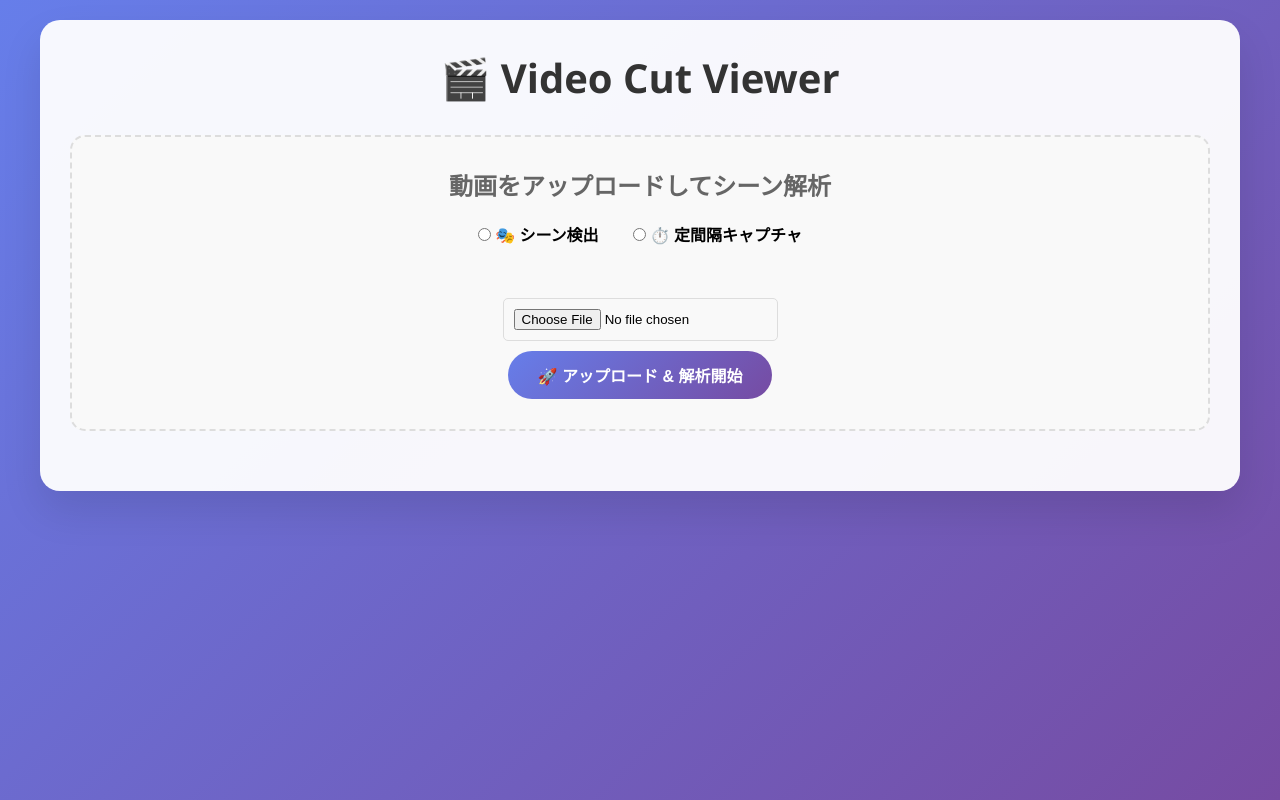
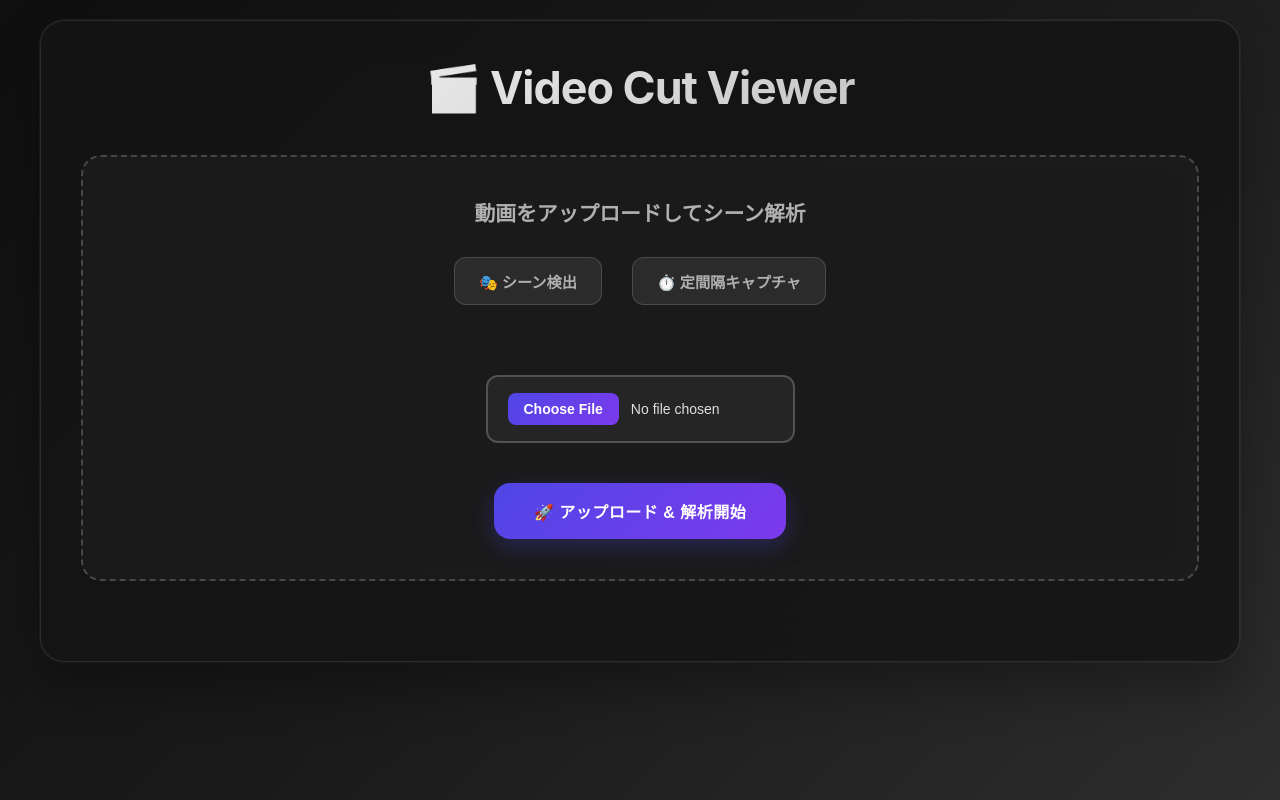
Before and after one commit to NORIKO-OZ/video-cut-viewer, a Flask app: template templates/index.html in a window 1280 px wide. Run offline with Flask 3, Linux system fonts and the light colour scheme; the template is opened without the code that fills it, so the values that code supplies are empty.

Commit message:
Redesign with modern dark theme
- Switch to sleek dark color scheme with gradient backgrounds
- Add glassmorphism effects with backdrop-filter and transparency
- Improve typography with modern font stack and better spacing
- Enhanced interactive elements with smooth transitions and hover effects
- Redesigned mode selector with custom radio buttons
- Updated file input styling with custom button design
- Modernized thumbnail cards with improved shadows and borders
- Enhanced modal design with better blur effects
- Added subtle animations and improved visual hierarchy

🤖 Generated with [Claude Code](https://claude.ai/code)

Co-Authored-By: Claude <noreply@anthropic.com>

```diff
--- a/templates/index.html
+++ b/templates/index.html
@@ -13,189 +13,297 @@
         }
 
         body {
-            font-family: 'Segoe UI', Tahoma, Geneva, Verdana, sans-serif;
-            background: linear-gradient(135deg, #667eea 0%, #764ba2 100%);
+            font-family: 'Inter', 'SF Pro Display', -apple-system, BlinkMacSystemFont, 'Segoe UI', sans-serif;
+            background: linear-gradient(135deg, #0f0f0f 0%, #1a1a1a 50%, #2d2d2d 100%);
             min-height: 100vh;
             padding: 20px;
+            color: #e0e0e0;
         }
 
         .container {
             max-width: 1200px;
             margin: 0 auto;
-            background: rgba(255, 255, 255, 0.95);
-            border-radius: 20px;
-            padding: 30px;
-            box-shadow: 0 20px 40px rgba(0,0,0,0.1);
+            background: rgba(20, 20, 20, 0.85);
+            backdrop-filter: blur(20px);
+            border: 1px solid rgba(255, 255, 255, 0.1);
+            border-radius: 24px;
+            padding: 40px;
+            box-shadow: 0 25px 50px rgba(0, 0, 0, 0.3), 0 0 0 1px rgba(255, 255, 255, 0.05);
         }
 
         h1 {
             text-align: center;
-            color: #333;
-            margin-bottom: 30px;
-            font-size: 2.5em;
+            color: #ffffff;
+            margin-bottom: 40px;
+            font-size: 2.8em;
+            font-weight: 700;
+            letter-spacing: -1px;
+            background: linear-gradient(135deg, #ffffff 0%, #b0b0b0 100%);
+            -webkit-background-clip: text;
+            -webkit-text-fill-color: transparent;
+            background-clip: text;
         }
 
         .upload-section {
             text-align: center;
-            margin-bottom: 30px;
-            padding: 30px;
-            border: 2px dashed #ddd;
-            border-radius: 15px;
-            background: #f9f9f9;
+            margin-bottom: 40px;
+            padding: 40px;
+            border: 2px dashed rgba(255, 255, 255, 0.2);
+            border-radius: 20px;
+            background: rgba(255, 255, 255, 0.03);
+            backdrop-filter: blur(10px);
+            transition: all 0.3s ease;
+        }
+
+        .upload-section:hover {
+            border-color: rgba(255, 255, 255, 0.3);
+            background: rgba(255, 255, 255, 0.05);
         }
 
         .upload-section h2 {
-            color: #666;
-            margin-bottom: 20px;
+            color: #b0b0b0;
+            margin-bottom: 30px;
+            font-weight: 600;
+            font-size: 1.3em;
         }
 
         .mode-selector {
-            margin: 20px 0;
+            margin: 30px 0;
+            display: flex;
+            justify-content: center;
+            gap: 30px;
         }
 
         .mode-selector label {
-            margin: 0 15px;
-            font-weight: bold;
+            position: relative;
+            padding: 12px 24px;
+            border-radius: 12px;
+            font-weight: 600;
+            font-size: 0.95em;
+            cursor: pointer;
+            transition: all 0.3s ease;
+            background: rgba(255, 255, 255, 0.08);
+            border: 1px solid rgba(255, 255, 255, 0.15);
+            color: #b0b0b0;
+        }
+
+        .mode-selector label:hover {
+            background: rgba(255, 255, 255, 0.12);
+            color: #ffffff;
+        }
+
+        .mode-selector input[type="radio"] {
+            display: none;
+        }
+
+        .mode-selector input[type="radio"]:checked + label,
+        .mode-selector label:has(input[type="radio"]:checked) {
+            background: linear-gradient(135deg, #4f46e5 0%, #7c3aed 100%);
+            color: #ffffff;
+            border-color: rgba(255, 255, 255, 0.3);
+            box-shadow: 0 8px 20px rgba(79, 70, 229, 0.3);
         }
 
         input[type="file"] {
-            margin: 10px;
-            padding: 10px;
-            border: 1px solid #ddd;
-            border-radius: 5px;
+            margin: 20px;
+            padding: 16px 20px;
+            border: 2px solid rgba(255, 255, 255, 0.2);
+            border-radius: 12px;
+            background: rgba(255, 255, 255, 0.05);
+            color: #e0e0e0;
+            font-size: 14px;
+            transition: all 0.3s ease;
+        }
+
+        input[type="file"]:hover {
+            border-color: rgba(255, 255, 255, 0.4);
+            background: rgba(255, 255, 255, 0.08);
+        }
+
+        input[type="file"]::file-selector-button {
+            background: linear-gradient(135deg, #4f46e5 0%, #7c3aed 100%);
+            color: white;
+            border: none;
+            padding: 8px 16px;
+            border-radius: 8px;
+            margin-right: 12px;
+            font-weight: 600;
+            cursor: pointer;
+            transition: all 0.3s ease;
+        }
+
+        input[type="file"]::file-selector-button:hover {
+            transform: translateY(-1px);
+            box-shadow: 0 4px 12px rgba(79, 70, 229, 0.4);
         }
 
         input[type="submit"] {
-            background: linear-gradient(135deg, #667eea 0%, #764ba2 100%);
+            background: linear-gradient(135deg, #4f46e5 0%, #7c3aed 100%);
             color: white;
-            padding: 12px 30px;
+            padding: 16px 40px;
             border: none;
-            border-radius: 25px;
+            border-radius: 16px;
             cursor: pointer;
             font-size: 16px;
-            font-weight: bold;
-            transition: transform 0.2s;
+            font-weight: 700;
+            letter-spacing: 0.5px;
+            transition: all 0.3s ease;
+            box-shadow: 0 8px 25px rgba(79, 70, 229, 0.3);
+            margin-top: 20px;
         }
 
         input[type="submit"]:hover {
-            transform: translateY(-2px);
+            transform: translateY(-3px);
+            box-shadow: 0 12px 35px rgba(79, 70, 229, 0.4);
+            background: linear-gradient(135deg, #5b52e8 0%, #8b5cf6 100%);
+        }
+
+        input[type="submit"]:active {
+            transform: translateY(-1px);
         }
 
         .video-section {
-            margin: 30px 0;
+            margin: 50px 0;
             text-align: center;
+        }
+
+        .video-section h3 {
+            color: #ffffff;
+            margin-bottom: 25px;
+            font-weight: 600;
+            font-size: 1.4em;
         }
 
         video {
             max-width: 100%;
-            border-radius: 10px;
-            box-shadow: 0 10px 30px rgba(0,0,0,0.2);
+            border-radius: 16px;
+            box-shadow: 0 15px 40px rgba(0, 0, 0, 0.4);
+            border: 1px solid rgba(255, 255, 255, 0.1);
         }
 
         .scenes-section {
-            margin-top: 30px;
+            margin-top: 50px;
         }
 
         .scenes-section h3 {
-            color: #333;
-            margin-bottom: 20px;
+            color: #ffffff;
+            margin-bottom: 30px;
             text-align: center;
+            font-weight: 600;
+            font-size: 1.5em;
         }
 
         .scenes-grid {
             display: grid;
-            grid-template-columns: repeat(auto-fill, minmax(200px, 1fr));
-            gap: 20px;
-            margin-top: 20px;
+            grid-template-columns: repeat(auto-fill, minmax(220px, 1fr));
+            gap: 25px;
+            margin-top: 30px;
         }
 
         .scene-item {
-            background: white;
-            border-radius: 10px;
+            background: rgba(255, 255, 255, 0.08);
+            backdrop-filter: blur(10px);
+            border: 1px solid rgba(255, 255, 255, 0.15);
+            border-radius: 16px;
             overflow: hidden;
-            box-shadow: 0 5px 15px rgba(0,0,0,0.1);
-            transition: all 0.2s;
+            box-shadow: 0 8px 25px rgba(0, 0, 0, 0.2);
+            transition: all 0.3s ease;
             cursor: pointer;
             position: relative;
         }
 
         .scene-item:hover {
-            transform: translateY(-5px);
+            transform: translateY(-8px);
+            border-color: rgba(255, 255, 255, 0.25);
+            box-shadow: 0 15px 40px rgba(0, 0, 0, 0.3);
         }
 
         .scene-item.active {
-            border: 3px solid #667eea;
-            transform: translateY(-5px);
-            box-shadow: 0 10px 30px rgba(102, 126, 234, 0.3);
+            border: 2px solid #4f46e5;
+            transform: translateY(-8px);
+            box-shadow: 0 20px 50px rgba(79, 70, 229, 0.4);
+            background: rgba(79, 70, 229, 0.15);
         }
 
         .scene-item.active::after {
             content: '▶';
             position: absolute;
-            top: 5px;
-            left: 5px;
-            background: #667eea;
+            top: 8px;
+            left: 8px;
+            background: linear-gradient(135deg, #4f46e5 0%, #7c3aed 100%);
             color: white;
-            width: 25px;
-            height: 25px;
+            width: 30px;
+            height: 30px;
             border-radius: 50%;
             display: flex;
             align-items: center;
             justify-content: center;
             font-size: 12px;
+            box-shadow: 0 4px 12px rgba(79, 70, 229, 0.4);
+            z-index: 10;
         }
 
         .scene-item img {
             width: 100%;
-            height: 120px;
+            height: 130px;
             object-fit: cover;
+            transition: transform 0.3s ease;
+        }
+
+        .scene-item:hover img {
+            transform: scale(1.05);
         }
 
         .scene-item p {
-            padding: 5px 10px;
+            padding: 8px 15px;
             text-align: center;
-            font-weight: bold;
-            color: #555;
+            font-weight: 600;
+            color: #e0e0e0;
             margin: 0;
+            font-size: 0.9em;
+            letter-spacing: 0.5px;
         }
 
         .scene-controls {
-            padding: 10px;
+            padding: 15px;
         }
 
         .jump-button {
             width: 100%;
-            padding: 8px;
-            background: linear-gradient(135deg, #667eea 0%, #764ba2 100%);
+            padding: 10px;
+            background: linear-gradient(135deg, #4f46e5 0%, #7c3aed 100%);
             color: white;
             border: none;
-            border-radius: 5px;
+            border-radius: 10px;
             cursor: pointer;
-            font-size: 12px;
-            font-weight: bold;
-            transition: transform 0.2s;
-            margin-top: 5px;
+            font-size: 13px;
+            font-weight: 600;
+            letter-spacing: 0.3px;
+            transition: all 0.3s ease;
+            margin-top: 8px;
+            box-shadow: 0 4px 12px rgba(79, 70, 229, 0.3);
         }
 
         .jump-button:hover {
             transform: translateY(-2px);
-            box-shadow: 0 4px 8px rgba(102, 126, 234, 0.3);
+            box-shadow: 0 6px 16px rgba(79, 70, 229, 0.4);
+            background: linear-gradient(135deg, #5b52e8 0%, #8b5cf6 100%);
         }
 
         .loading {
             text-align: center;
-            padding: 50px;
-            color: #666;
+            padding: 60px;
+            color: #b0b0b0;
         }
 
         .spinner {
-            border: 4px solid #f3f3f3;
-            border-top: 4px solid #667eea;
+            border: 4px solid rgba(255, 255, 255, 0.1);
+            border-top: 4px solid #4f46e5;
             border-radius: 50%;
-            width: 40px;
-            height: 40px;
+            width: 50px;
+            height: 50px;
             animation: spin 1s linear infinite;
-            margin: 20px auto;
+            margin: 25px auto;
         }
 
         @keyframes spin {
@@ -299,19 +413,20 @@
 
             <form method="post" action="/" enctype="multipart/form-data">
                 <div class="mode-selector">
-                    <label>
-                        <input type="radio" name="mode" value="scene" {% if selected_mode == 'scene' %}checked{% endif %}>
+                    <input type="radio" name="mode" id="scene-mode" value="scene" {% if selected_mode == 'scene' %}checked{% endif %}>
+                    <label for="scene-mode">
                         🎭 シーン検出
                     </label>
-                    <label>
-                        <input type="radio" name="mode" value="interval" {% if selected_mode == 'interval' %}checked{% endif %}>
+                    <input type="radio" name="mode" id="interval-mode" value="interval" {% if selected_mode == 'interval' %}checked{% endif %}>
+                    <label for="interval-mode">
                         ⏱️ 定間隔キャプチャ
                     </label>
                 </div>
 
                 <div id="interval-option" style="{% if selected_mode != 'interval' %}display:none;{% endif %}">
-                    <label>間隔（秒）:
-                        <input type="number" id="interval-input" name="interval" value="{{ interval or 5 }}" min="1" max="60" {% if selected_mode != 'interval' %}disabled{% endif %}>
+                    <label style="color: #b0b0b0; font-weight: 600; margin-bottom: 10px; display: block;">間隔（秒）:
+                        <input type="number" id="interval-input" name="interval" value="{{ interval or 5 }}" min="1" max="60" {% if selected_mode != 'interval' %}disabled{% endif %}
+                               style="margin-left: 10px; padding: 8px 12px; border: 1px solid rgba(255, 255, 255, 0.3); border-radius: 8px; background: rgba(255, 255, 255, 0.08); color: #e0e0e0; font-size: 14px; width: 80px;">
                     </label>
                 </div>
 
```
Also changed, not shown: other parts of templates/index.html (+18 -12 lines).
